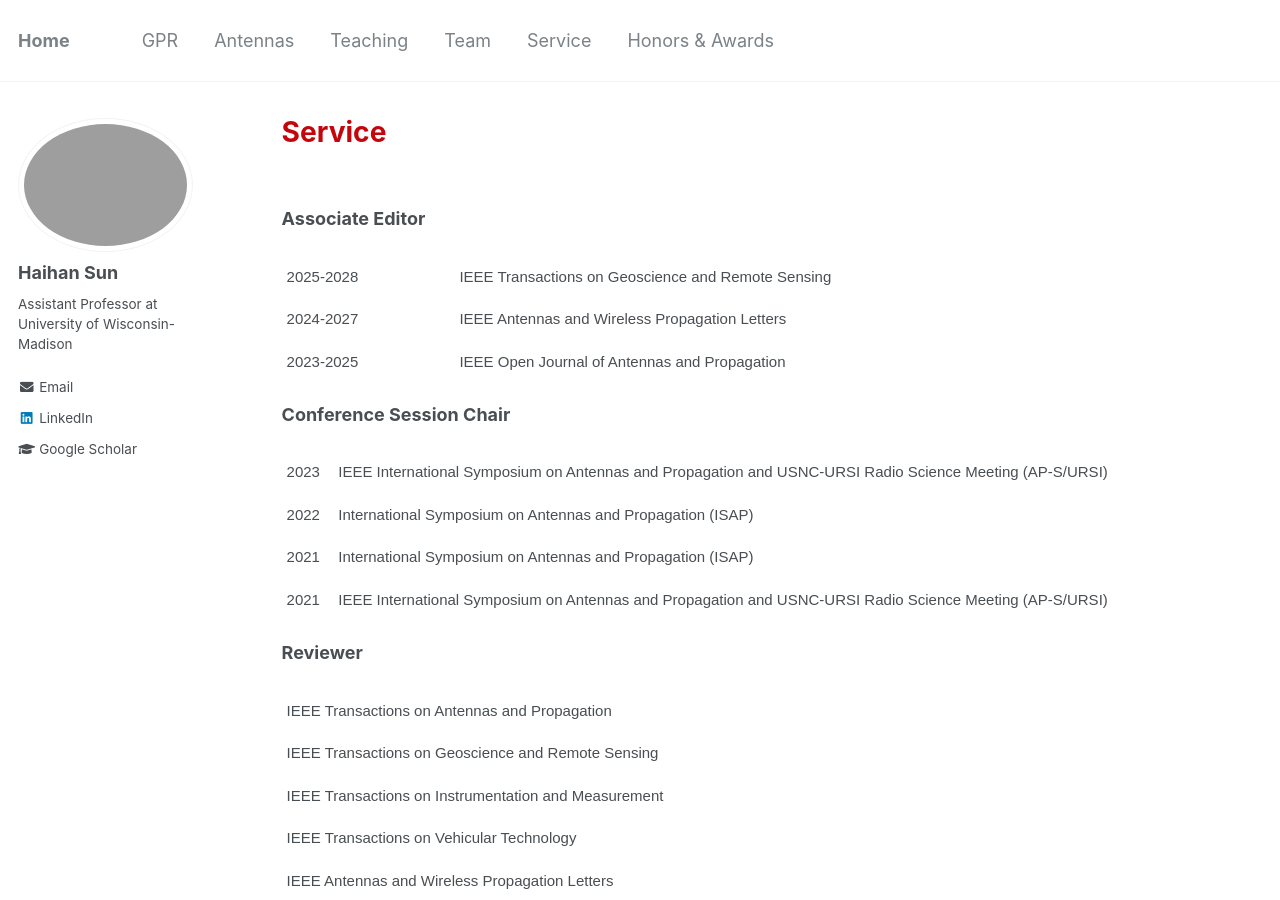
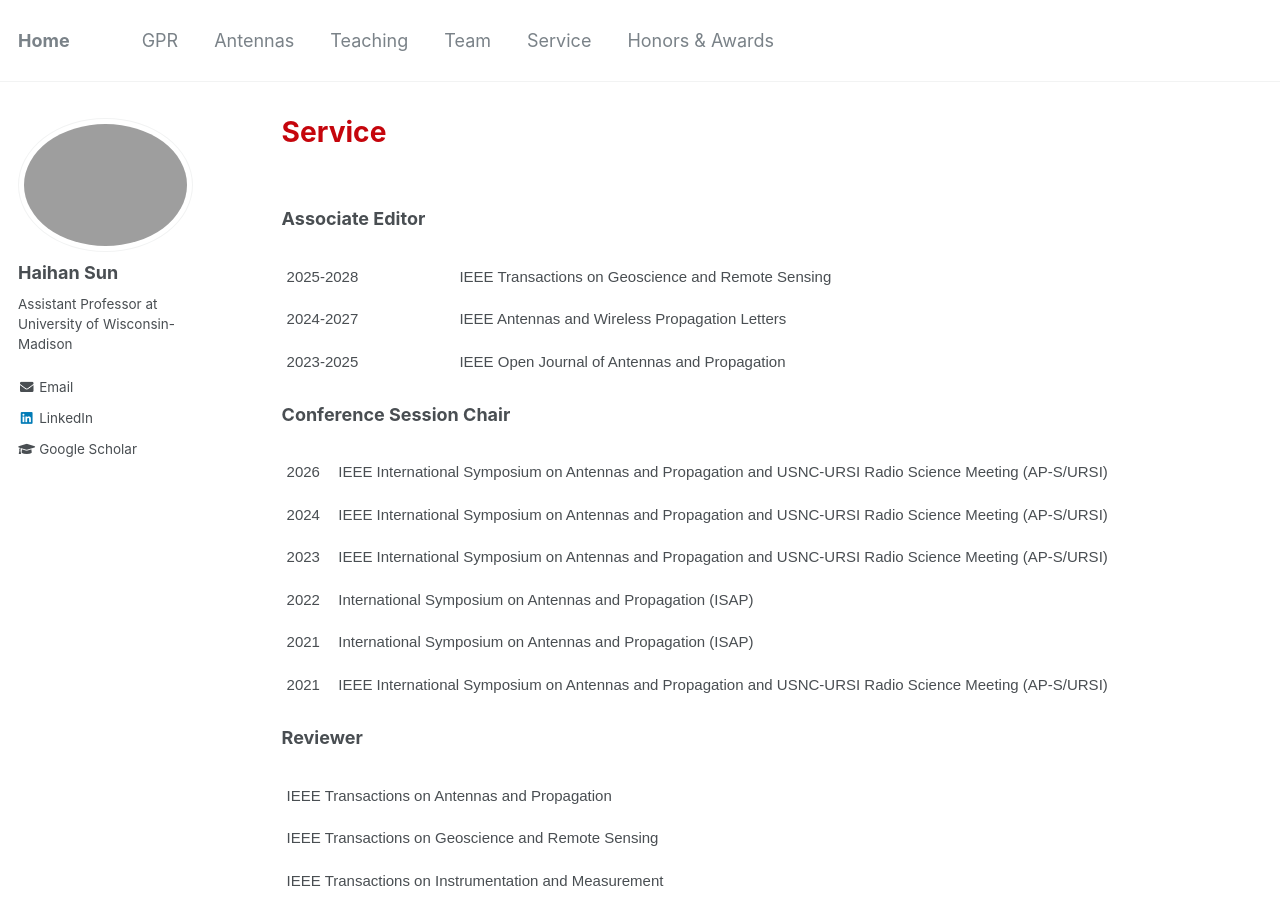
Before and after one commit to Haihan-Sun/Haihan-Sun.github.io, a Jekyll site: the page built from _pages/service.html, in a window 1280 px wide and 900 px high. Built offline with Jekyll 4.4.1, drawn with Linux system fonts in a browser that asks for light colours.

Commit message:
Update service.html

```diff
--- a/_pages/service.html
+++ b/_pages/service.html
@@ -38,6 +38,14 @@ author_profile: true
 
 <table class="tg">
 <tbody>
+  <tr>
+    <td class="tg-ko0z">2026</td>
+    <td class="tg-ko0z">IEEE International Symposium on Antennas and Propagation and USNC-URSI Radio Science Meeting (AP-S/URSI)</td>
+  </tr>
+  <tr>
+    <td class="tg-ko0z">2024</td>
+    <td class="tg-ko0z">IEEE International Symposium on Antennas and Propagation and USNC-URSI Radio Science Meeting (AP-S/URSI)</td>
+  </tr>
   <tr>
     <td class="tg-ko0z">2023</td>
     <td class="tg-ko0z">IEEE International Symposium on Antennas and Propagation and USNC-URSI Radio Science Meeting (AP-S/URSI)</td>
```
